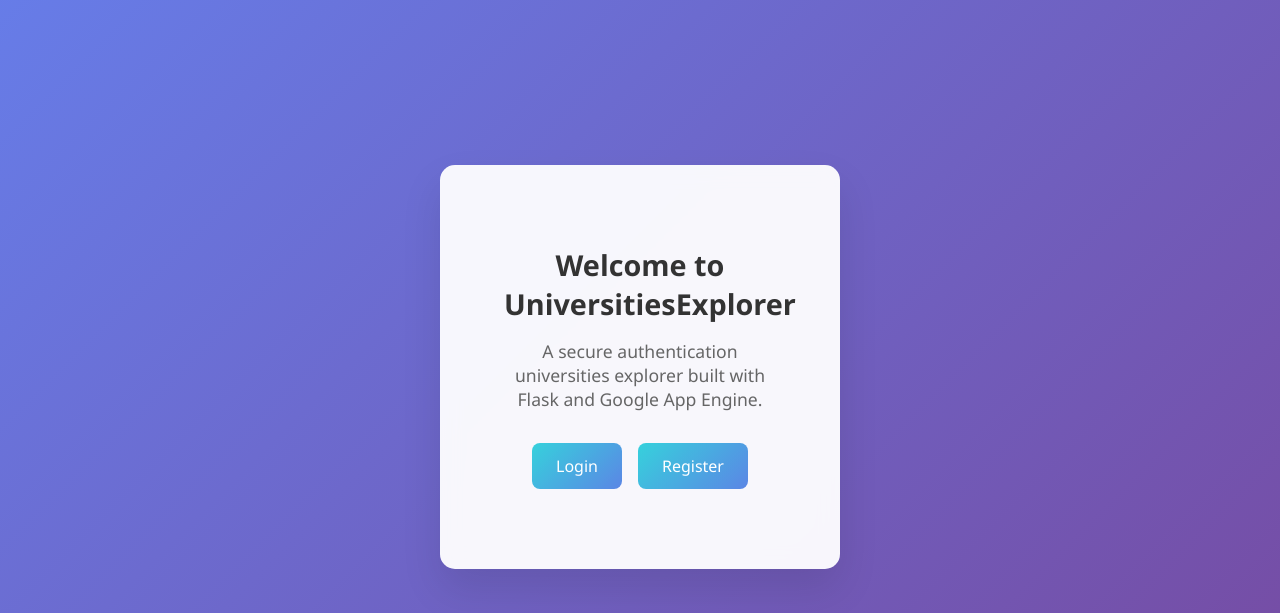
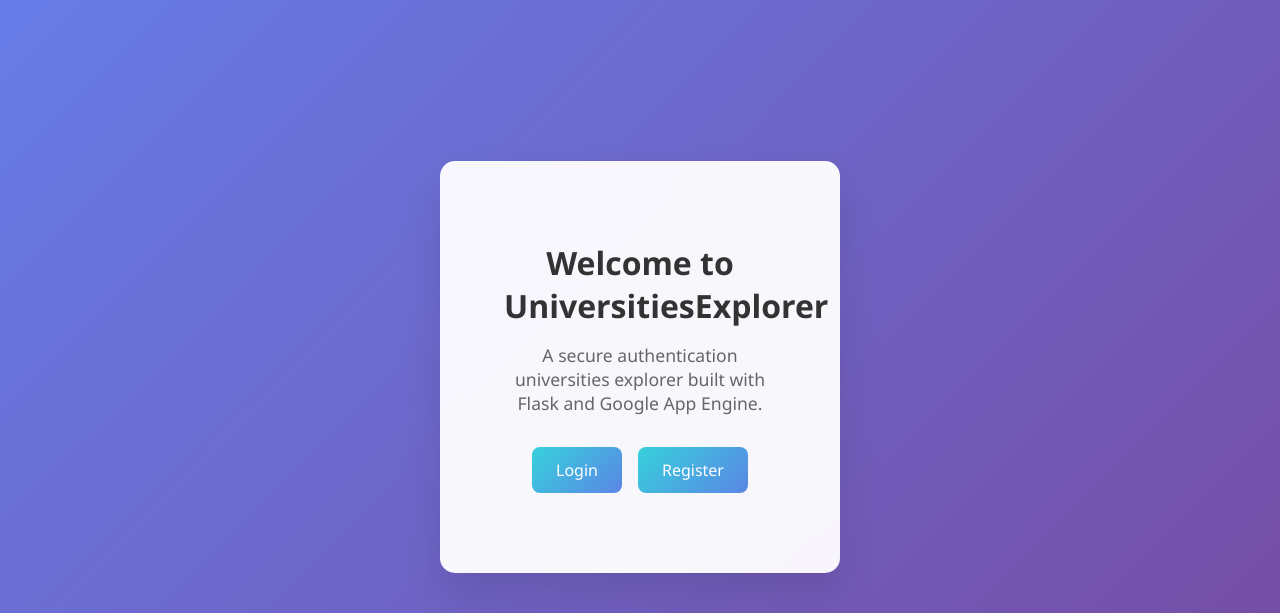
Before and after one commit to azazaz123010/rag, a Flask app: page / in a window 1280 px wide. Shown: the part 66-679 px from the top of the page. Run offline with Flask 3, Linux system fonts and the light colour scheme.

Commit message:
Update base.html

```diff
--- a/templates/base.html
+++ b/templates/base.html
@@ -161,7 +161,7 @@
         .welcome-card h1 {
             color: #333;
             margin-bottom: 1rem;
-            font-size: 1.8rem;
+            font-size: 2rem;
         }
 
         .welcome-card p {
```
